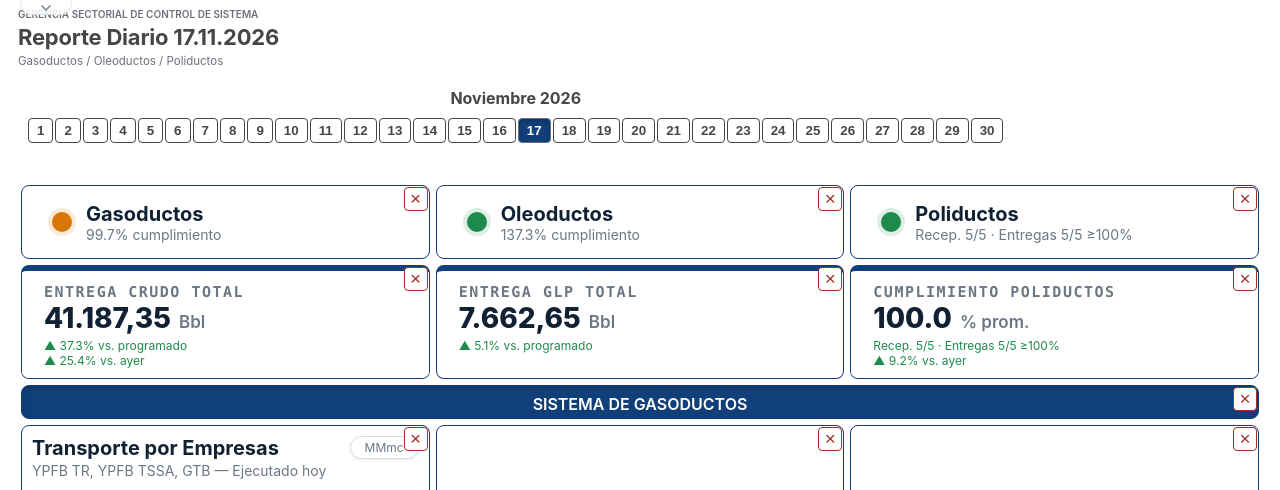
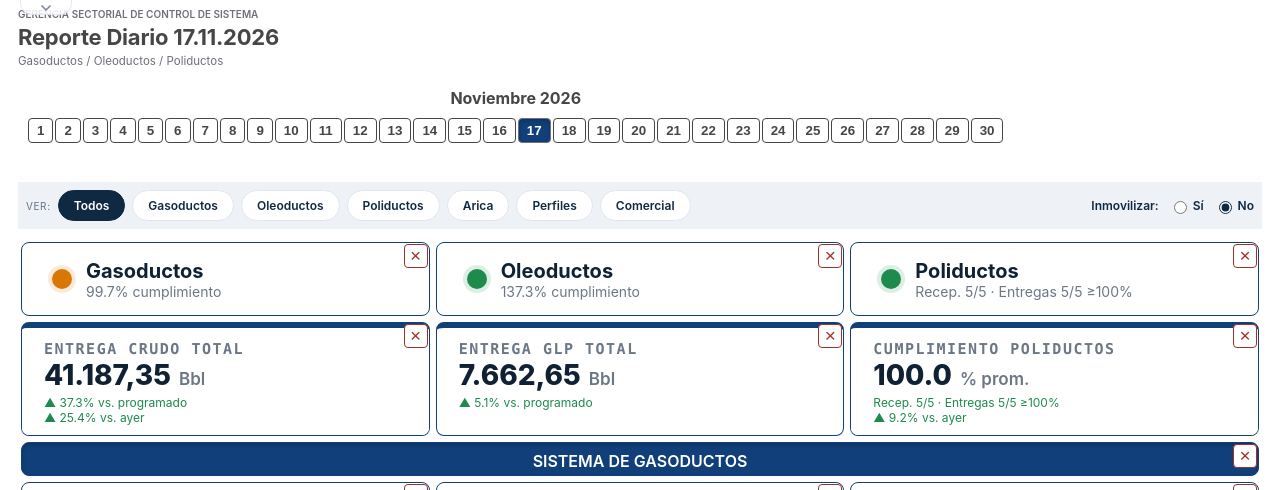
Before and after one commit to omarmol/Dashboard, a plain HTML site: page wwwroot/index.html in a window 1280 px wide. Shown: the top 490 px of the page. Drawn offline with Linux system fonts and the light colour scheme; no server answers.

Commit message:
Inmovilizar Items

```diff
--- a/wwwroot/css/main.css
+++ b/wwwroot/css/main.css
@@ -121,6 +121,65 @@ h1 {
 }
 .titulo-dashboard {
     color: var(--tema-title-color);
+}
+
+#selectorLayout {
+    display: flex;
+    align-items: center;
+    flex-wrap: wrap;
+    gap: 7px;
+    padding: 8px;
+    margin-bottom: 10px;
+    background: var(--bg);
+}
+
+.selector-layout-etiqueta {
+    color: var(--muted);
+    font-size: 10px;
+    letter-spacing: .06em;
+    text-transform: uppercase;
+}
+
+#selectorLayout button {
+    padding: 7px 15px;
+    border: 1px solid var(--line);
+    border-radius: 999px;
+    background: var(--card);
+    color: var(--navy);
+    font: 600 12px 'Inter', sans-serif;
+    cursor: pointer;
+}
+
+#selectorLayout button[aria-pressed="true"] {
+    border-color: var(--navy);
+    background: var(--navy);
+    color: #fff;
+}
+
+#selectorLayout button:focus-visible {
+    outline: 2px solid var(--accent);
+    outline-offset: 2px;
+}
+
+.inmovilizar-layout {
+    display: flex;
+    align-items: center;
+    gap: 10px;
+    margin-left: auto;
+    color: var(--navy);
+    font-size: 12px;
+    font-weight: 600;
+}
+
+.inmovilizar-layout label {
+    display: flex;
+    align-items: center;
+    gap: 3px;
+    cursor: pointer;
+}
+
+.inmovilizar-layout input {
+    accent-color: var(--navy);
 }
 
 .top-logos {
--- a/wwwroot/index.html
+++ b/wwwroot/index.html
@@ -73,6 +73,22 @@
         <div id="tercero" class="top-logos"></div>
     </div>
     <!-- Contenedor de la barra de días -->
+
+    <div id="selectorLayout" role="group" aria-label="Opciones del dashboard">
+        <span class="selector-layout-etiqueta">Ver:</span>
+        <button type="button" data-layout="default" aria-pressed="false">Todos</button>
+        <button type="button" data-layout="gasoductos" aria-pressed="false">Gasoductos</button>
+        <button type="button" data-layout="oleoductos" aria-pressed="false">Oleoductos</button>
+        <button type="button" data-layout="poliductos" aria-pressed="false">Poliductos</button>
+        <button type="button" data-layout="arica" aria-pressed="false">Arica</button>
+        <button type="button" data-layout="perfil" aria-pressed="false">Perfiles</button>
+        <button type="button" data-layout="comercial" aria-pressed="false">Comercial</button>
+        <div class="inmovilizar-layout" role="radiogroup" aria-labelledby="etiquetaInmovilizar">
+            <span id="etiquetaInmovilizar">Inmovilizar:</span>
+            <label><input type="radio" name="inmovilizar" value="si"> Sí</label>
+            <label><input type="radio" name="inmovilizar" value="no" checked> No</label>
+        </div>
+    </div>
 
     <div id="grid-principal" class="grid-stack">
 
--- a/wwwroot/js/shared.js
+++ b/wwwroot/js/shared.js
@@ -5,6 +5,7 @@
         var TEMAS = {};
         const LAYOUTS = ['default', 'gasoductos', 'oleoductos', 'poliductos', 'arica', 'perfil', 'comercial'];
         const CLAVE_LAYOUT_ACTUAL = 'layoutActual';
+        const CLAVE_INMOVILIZAR = 'inmovilizarLayout';
         const PREFIJO_LAYOUT = 'layoutGrid:';
         let LAYOUT_ACTUAL = 'default';
 
@@ -500,6 +501,7 @@
 
             try {
 
+                inicializarInmovilizar();
                 const seleccionado = localStorage.getItem(CLAVE_LAYOUT_ACTUAL) || 'default';
                 if (!LAYOUTS.includes(seleccionado)) {
                     throw new Error('El layout seleccionado no es válido: ' + seleccionado);
@@ -510,7 +512,8 @@
                 limpiarLayoutsObsoletos();
                 await restaurarLayout();
                 agregarBotonesEliminar();
-                document.querySelector(`[data-layout="${LAYOUT_ACTUAL}"]`).setAttribute('aria-current', 'true');
+                document.querySelector(`#menuFlotante [data-layout="${LAYOUT_ACTUAL}"]`).setAttribute('aria-current', 'true');
+                document.querySelector(`#selectorLayout [data-layout="${LAYOUT_ACTUAL}"]`).setAttribute('aria-pressed', 'true');
 
                 // Guardar automáticamente cada vez que el usuario mueva o cambie de tamaño
                 GRID_PRINCIPAL.on('change', function () {
@@ -549,6 +552,34 @@
 
 
         });
+
+        function inicializarInmovilizar() {
+            const control = document.querySelector('.inmovilizar-layout');
+            let estado = localStorage.getItem(CLAVE_INMOVILIZAR) || 'no';
+            if (estado !== 'si' && estado !== 'no') {
+                throw new Error('El estado de inmovilización no es válido: ' + estado);
+            }
+
+            function aplicarEstado() {
+                control.querySelector(`input[value="${estado}"]`).checked = true;
+                GRID_PRINCIPAL.enableMove(estado === 'no');
+                GRID_PRINCIPAL.enableResize(estado === 'no');
+            }
+
+            aplicarEstado();
+            control.addEventListener('change', function (evento) {
+                const nuevoEstado = evento.target.value;
+                try {
+                    localStorage.setItem(CLAVE_INMOVILIZAR, nuevoEstado);
+                    estado = nuevoEstado;
+                    aplicarEstado();
+                } catch (error) {
+                    aplicarEstado();
+                    console.error('No se pudo guardar el estado de inmovilización:', error);
+                    alert('No se pudo guardar el estado de inmovilización: ' + error);
+                }
+            });
+        }
 
         function restaurarApariencia() {
             LAYOUTS.forEach(nombre => localStorage.removeItem(PREFIJO_LAYOUT + nombre));
@@ -690,19 +721,28 @@
             pestana.setAttribute("aria-label", abierto ? "Cerrar menú" : "Abrir menú");
         }
 
+        function cambiarLayout(nombre) {
+            try {
+                localStorage.setItem(CLAVE_LAYOUT_ACTUAL, nombre);
+                location.reload();
+            } catch (error) {
+                console.error("No se pudo cambiar el layout:", error);
+                alert("No se pudo cambiar el layout: " + error);
+            }
+        }
+
+        document.getElementById("selectorLayout").addEventListener("click", e => {
+            const boton = e.target.closest("button[data-layout]");
+            if (boton) cambiarLayout(boton.dataset.layout);
+        });
+
         pestana.addEventListener("click", () => setMenu(!menu.classList.contains("abierto")));
         menu.addEventListener("click", e => {
             const enlace = e.target.closest("a");
             if (!enlace) return;
             if (enlace.dataset.layout) {
                 e.preventDefault();
-                try {
-                    localStorage.setItem(CLAVE_LAYOUT_ACTUAL, enlace.dataset.layout);
-                    location.reload();
-                } catch (error) {
-                    console.error("No se pudo cambiar el layout:", error);
-                    alert("No se pudo cambiar el layout: " + error);
-                }
+                cambiarLayout(enlace.dataset.layout);
             }
             setMenu(false);
         });
```
